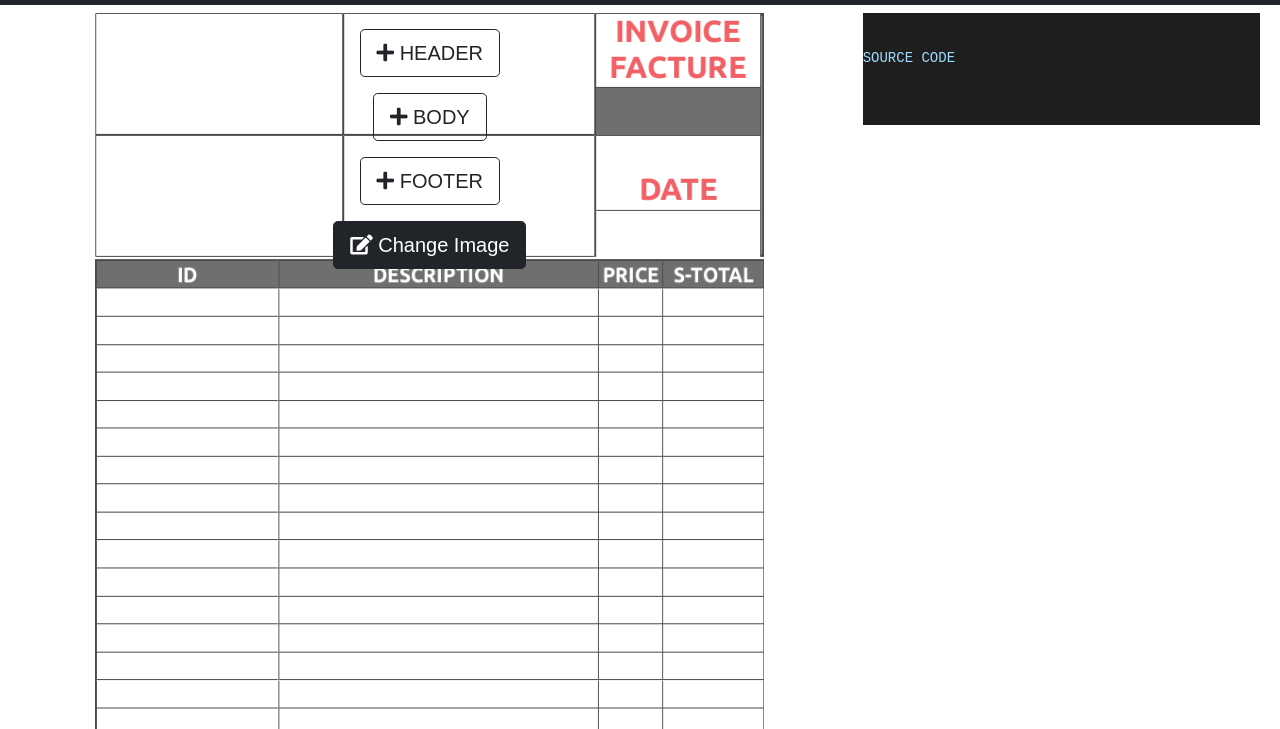
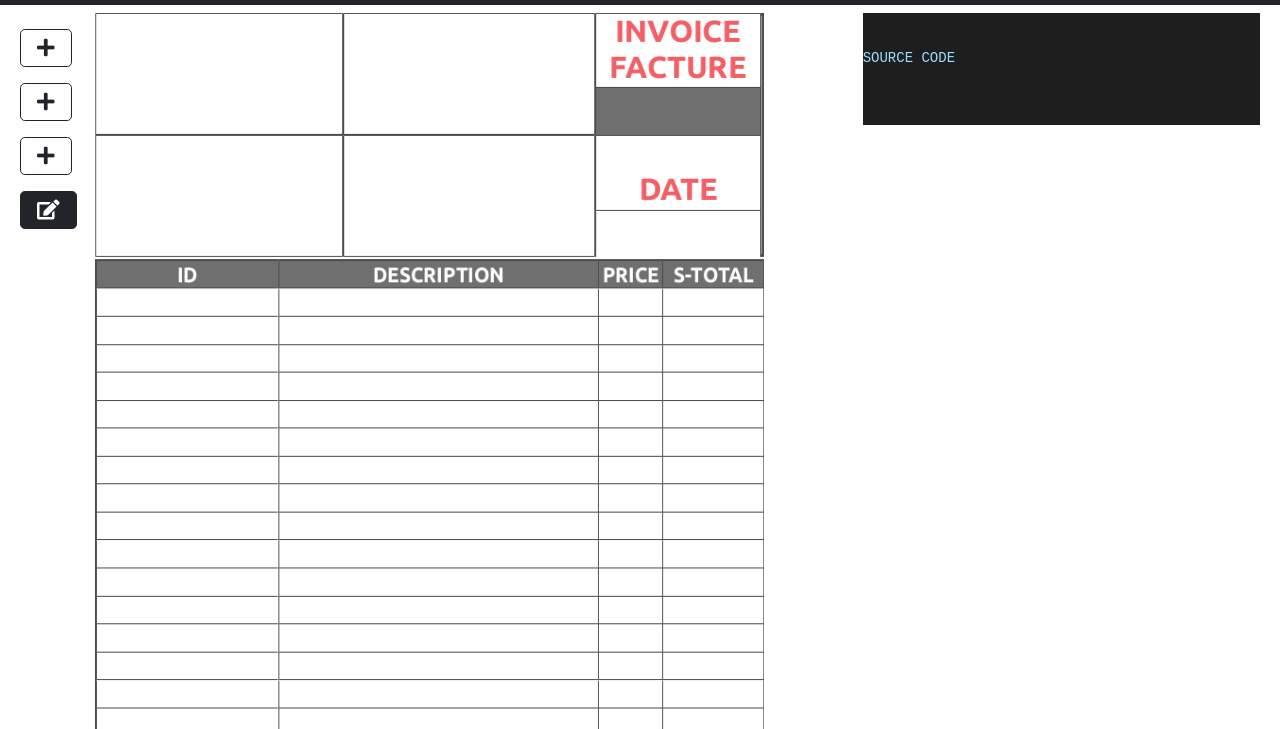
Before and after one commit to topstar210/table-maker, a plain HTML site: page index.html in a window 1280 px wide. Shown: the part 71-800 px from the top of the page. Drawn offline with Linux system fonts and the light colour scheme.

Commit message:
fixed: the table maker button 's position changed

```diff
--- a/assets/css/index.css
+++ b/assets/css/index.css
@@ -19,6 +19,17 @@ html,body{
 .table>tbody>tr>td, .table>tbody>tr>th, .table>tfoot>tr>td, .table>tfoot>tr>th, .table>thead>tr>td, .table>thead>tr>th {
   padding:3px 3px 3px 5px;
 }
+.doc-control-section {
+  position:fixed;
+  width: fit-content;
+  z-index: 10;
+}
+.doc-control-section>button {
+  display: block;
+}
+.doc-control-section>button span {
+  display: none;
+}
 
 /* Start main-side style */
 .main-side {
@@ -29,7 +40,7 @@ html,body{
 .main-side div.doc-container {
   position: absolute;
   width: calc(100% - 23px);
-  z-index: 10;
+  z-index: 5;
 }
 .main-side .table {
   background-color: transparent;
--- a/assets/js/index.js
+++ b/assets/js/index.js
@@ -14,5 +14,13 @@ $(document).ready(function(){
       const selectedTable = $(this).parents("tbody");
       selectedTable.append(trStr);
     }
-	})
+	});
+
+  $(document).on("mouseover mouseleave", ".doc-control-section>button", function(e){
+    if(e.type == "mouseleave"){
+      $(this).find("span").hide();
+    } else {
+      $(this).find("span").show();
+    }
+  })
 })
--- a/index.html
+++ b/index.html
@@ -45,29 +45,29 @@
 
 	<div class="container-fluid">
 		<div class="row p-2">
+			<div class="doc-control-section">
+				<button class="btn btn-outline-dark btn-lg add-table-btn mt-3" id="addTb_inHeader" title="HEADER">
+					<i class="fa fa-plus"></i> <span>HEADER</span>
+				</button>
+				<button class="btn btn-outline-dark btn-lg add-table-btn mt-3" id="addTb_inBody" title="BODY">
+					<i class="fa fa-plus"></i> <span>BODY</span>
+				</button>
+				<button class="btn btn-outline-dark btn-lg add-table-btn mt-3" id="addTb_inFooter" title="FOOTER">
+					<i class="fa fa-plus"></i> <span>FOOTER</span>
+				</button>
+				<button class="btn btn-dark btn-lg mt-3" id="upload_image" title="Change Image">
+					<i class="fa fa-edit"></i> <span>Change Image</span>
+				</button>
+				<input type="file" id="fileElem" accept="image/*" style="display:none">
+			</div>
 			<div class="main-side col-lg-8 mb-2" id="tb_source">
 				<div class="text-center" style="width: 100%;">
 					<div class="doc-container">
 						<div class="doc-header table-container" target_id="doc-header">
-							<button class="btn btn-outline-dark btn-lg add-table-btn mt-3" id="addTb_inHeader">
-								<i class="fa fa-plus"></i> HEADER
-							</button>
 						</div>
 						<div class="doc-body table-container" target_id="doc-body">
-							<button class="btn btn-outline-dark btn-lg add-table-btn mt-3" id="addTb_inBody">
-								<i class="fa fa-plus"></i> BODY
-							</button>
 						</div>
 						<div class="doc-footer table-container" target_id="doc-footer">
-							<button class="btn btn-outline-dark btn-lg add-table-btn mt-3" id="addTb_inFooter">
-								<i class="fa fa-plus"></i> FOOTER
-							</button>
-						</div>
-						<div class="background-chage-section">
-							<button class="btn btn-dark btn-lg mt-3" id="upload_image">
-								<i class="fa fa-edit"></i> Change Image
-							</button>
-							<input type="file" id="fileElem" accept="image/*" style="display:none">
 						</div>
 					</div>
 					<img id="doc-background" src="./assets/images/AM21-280.png" />
```
